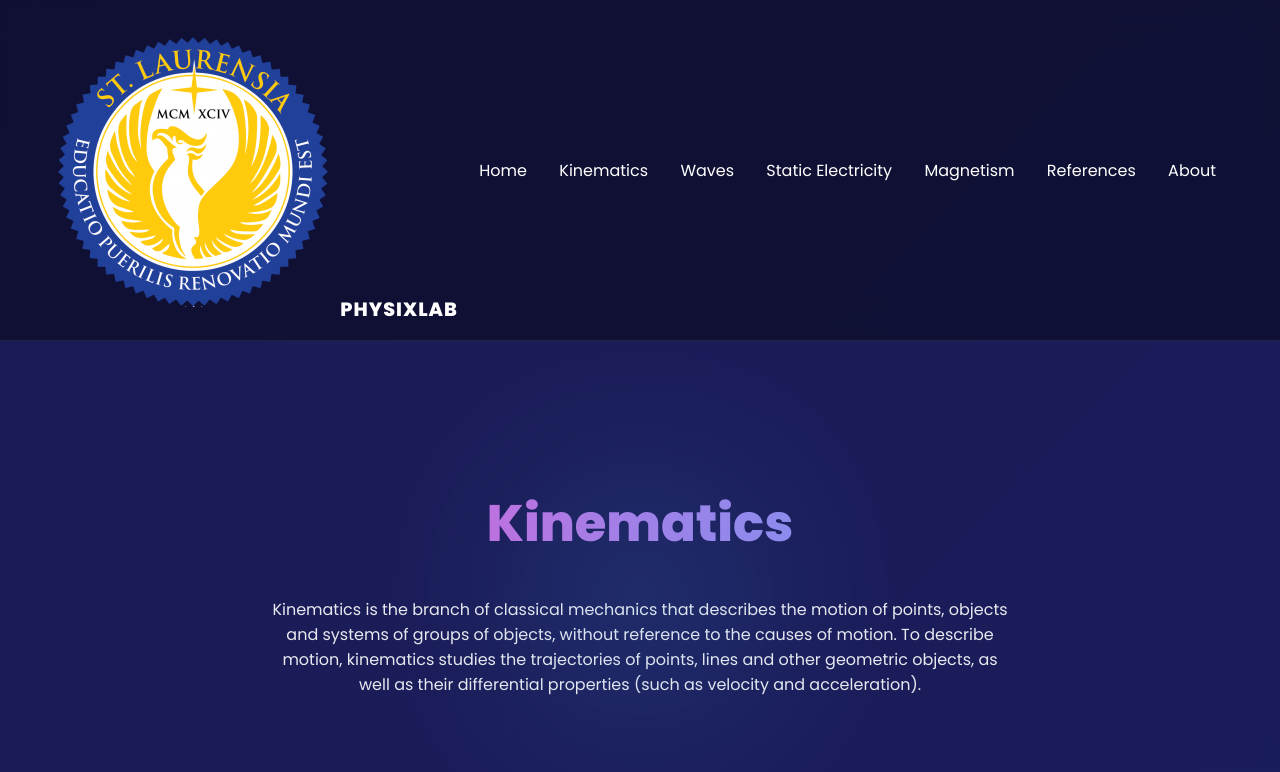
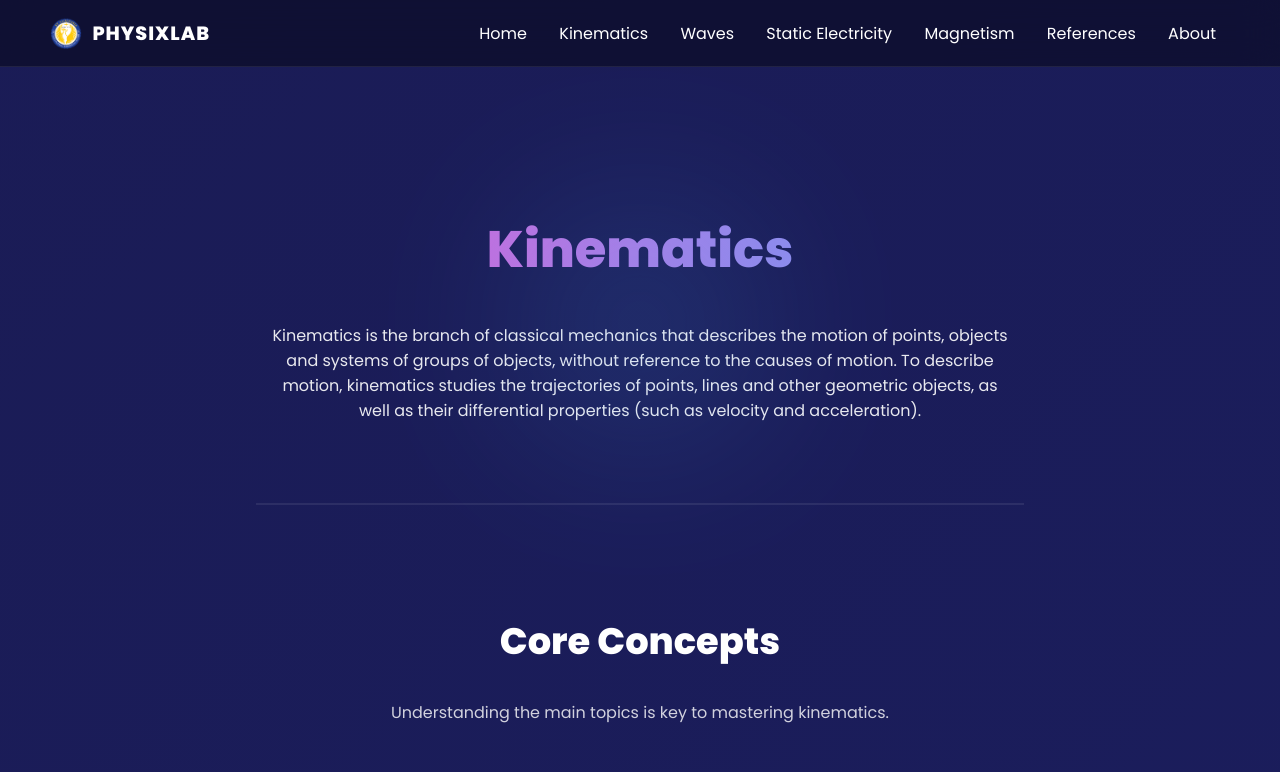
Before and after one commit to matthew-231/ixp_matthewkusnanto_9c, a plain HTML site: page kinematics.html in a window 1280 px wide. Shown: the top 772 px of the page. Drawn offline with Linux system fonts and the light colour scheme.

Commit message:
Update kinematics.html

```diff
--- a/kinematics.html
+++ b/kinematics.html
@@ -40,7 +40,6 @@
 
 body.loaded{opacity:1}
 
-/* NAVIGATION */
 nav{
   position:sticky;
   top:0;
@@ -83,7 +82,17 @@
   width:100%;
 }
 
-/* HEADER */
+.logo{
+  display:flex;
+  align-items:center;
+  gap:10px;
+}
+
+.logo img{
+  height:34px;
+  width:auto;
+}
+
 header{
   padding:110px 8% 80px;
   text-align:center;
@@ -116,7 +125,6 @@
   opacity:.25;
 }
 
-/* SECTIONS */
 section{
   padding:80px 8%;
   position:relative;
@@ -144,14 +152,12 @@
   margin-bottom:50px;
 }
 
-/* GRID */
 .grid{
   display:grid;
   grid-template-columns:repeat(auto-fit,minmax(280px,1fr));
   gap:32px;
 }
 
-/* CARD */
 .card{
   background:var(--glass);
   border-radius:24px;
@@ -195,7 +201,6 @@
   font-size:.95rem;
 }
 
-/* BUTTONS */
 .btn{
   display:inline-block;
   padding:14px 30px;
@@ -219,7 +224,6 @@
   box-shadow:0 0 20px rgba(79,172,254,.6);
 }
 
-/* VIDEOS */
 .video-grid img{
   width:100%;
   border-radius:18px;
@@ -231,7 +235,6 @@
   box-shadow:0 0 30px rgba(255,255,255,.3);
 }
 
-/* SIMULATION */
 iframe{
   width:100%;
   height:500px;
@@ -240,7 +243,6 @@
   box-shadow:0 0 40px rgba(79,172,254,.3);
 }
 
-/* FOOTER */
 footer{
   text-align:center;
   padding:40px;
@@ -285,10 +287,8 @@
 
   <div style="display:grid;grid-template-columns:2fr 1.1fr;gap:60px;align-items:start;">
 
-    <!-- LEFT SIDE -->
     <div style="display:flex;flex-direction:column;gap:50px;height:520px;">
 
-      <!-- ROW 1 -->
       <div style="display:grid;grid-template-columns:1fr 1fr;gap:35px;">
 
         <div class="card">
@@ -308,7 +308,6 @@
 
       </div>
 
-      <!-- ROW 2 -->
       <div style="display:grid;grid-template-columns:1fr 1fr;gap:35px;">
 
         <div class="card">
@@ -328,7 +327,6 @@
 
     </div>
 
-    <!-- RIGHT SIDE (PDF) -->
     <div class="card" style="padding:25px;">
       <h3 style="text-align:center;">Theory & Formula</h3>
 
```
